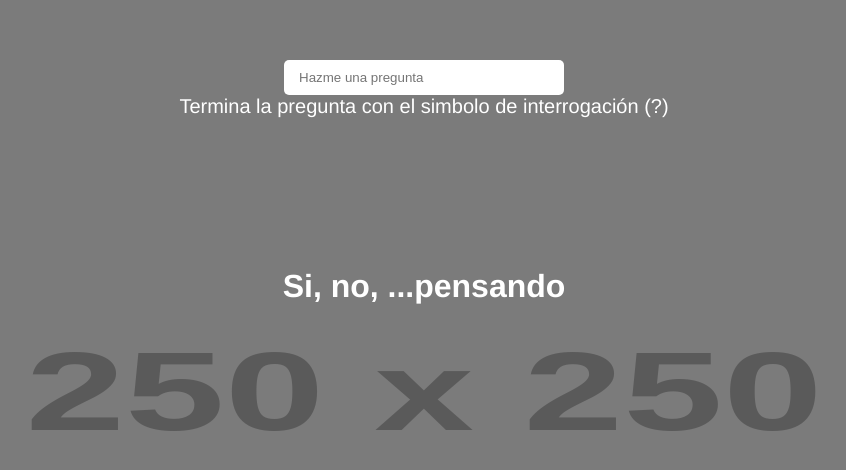
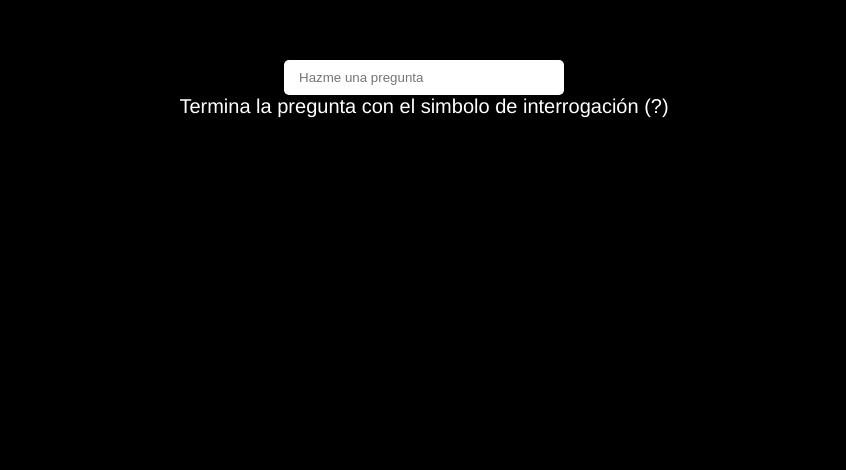
Before and after one commit to jsotoca/vue-fundamentos, a Vue app: page / in a window 1280 px wide. Shown: the top 470 px of the page, without its empty margins (216-1062 px from the left). Built offline with nearby package versions, Linux system fonts and the light colour scheme.

Commit message:
Se agrego llamada api yesno

```diff
--- a/src/components/Indecision.vue
+++ b/src/components/Indecision.vue
@@ -1,12 +1,12 @@
 <template>
-  <img src="https://via.placeholder.com/250" alt="bg">
+  <img v-if="imagen" :src="imagen" alt="bg">
   <div class="bg-dark"></div>
   <div class="indecision-container">
     <input type="text" name="pregunta" id="pregunta" placeholder="Hazme una pregunta" v-model="pregunta">
     <p>Termina la pregunta con el simbolo de interrogación (?)</p>
-    <div>
+    <div v-if="preguntaValida">
         <h2>{{ pregunta }}</h2>
-        <h1>Si, no, ...pensando</h1>
+        <h1>{{ respuesta }}</h1>
     </div>
   </div>
 </template>
@@ -16,16 +16,27 @@ export default {
     name: 'indecision',
     data(){
         return {
-            pregunta: ''
+            pregunta: '',
+            respuesta: '',
+            imagen: null,
+            preguntaValida: false
         }
     },
     methods: {
+        async llamarApi(){
+            this.respuesta = '...pensando';
+            const { answer, image} = await fetch('https://yesno.wtf/api').then( r => r.json());
+            this.respuesta = answer === 'yes' ? 'Sí' : 'No';
+            this.imagen = image;
+        }
     },
     watch: {
         pregunta(value, oldValue){
+            this.preguntaValida = false;
             if(value != null){
                 if(value[value.length-1] === '?'){
-                    // realizar peticion http
+                    this.llamarApi();
+                    this.preguntaValida = true;
                 }
             }
         }
--- /dev/null
+++ b/src/css/styles.css
@@ -0,0 +1,3 @@
+html, body {
+    background: black;
+}
--- a/src/main.js
+++ b/src/main.js
@@ -1,4 +1,4 @@
 import { createApp } from 'vue'
 import App from './App.vue'
-
+import '@/css/styles.css'
 createApp(App).mount('#app')
```
